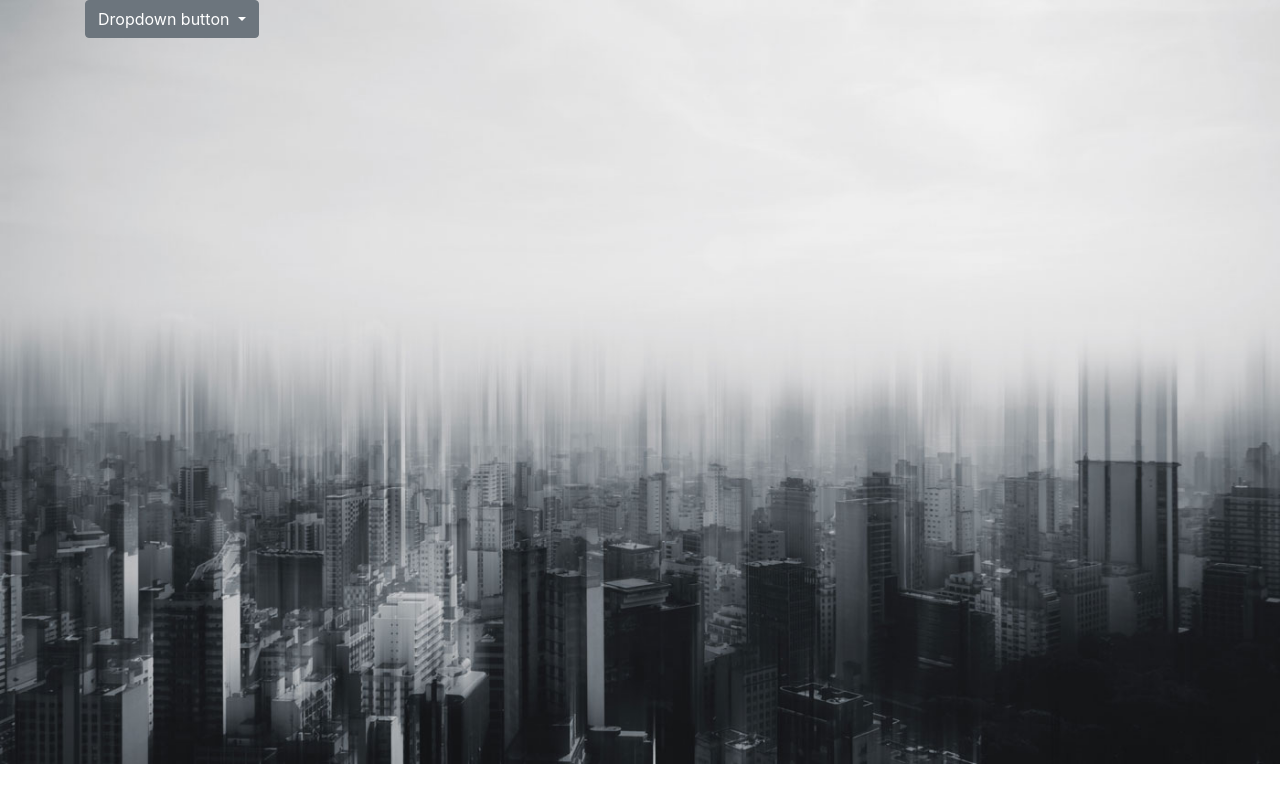
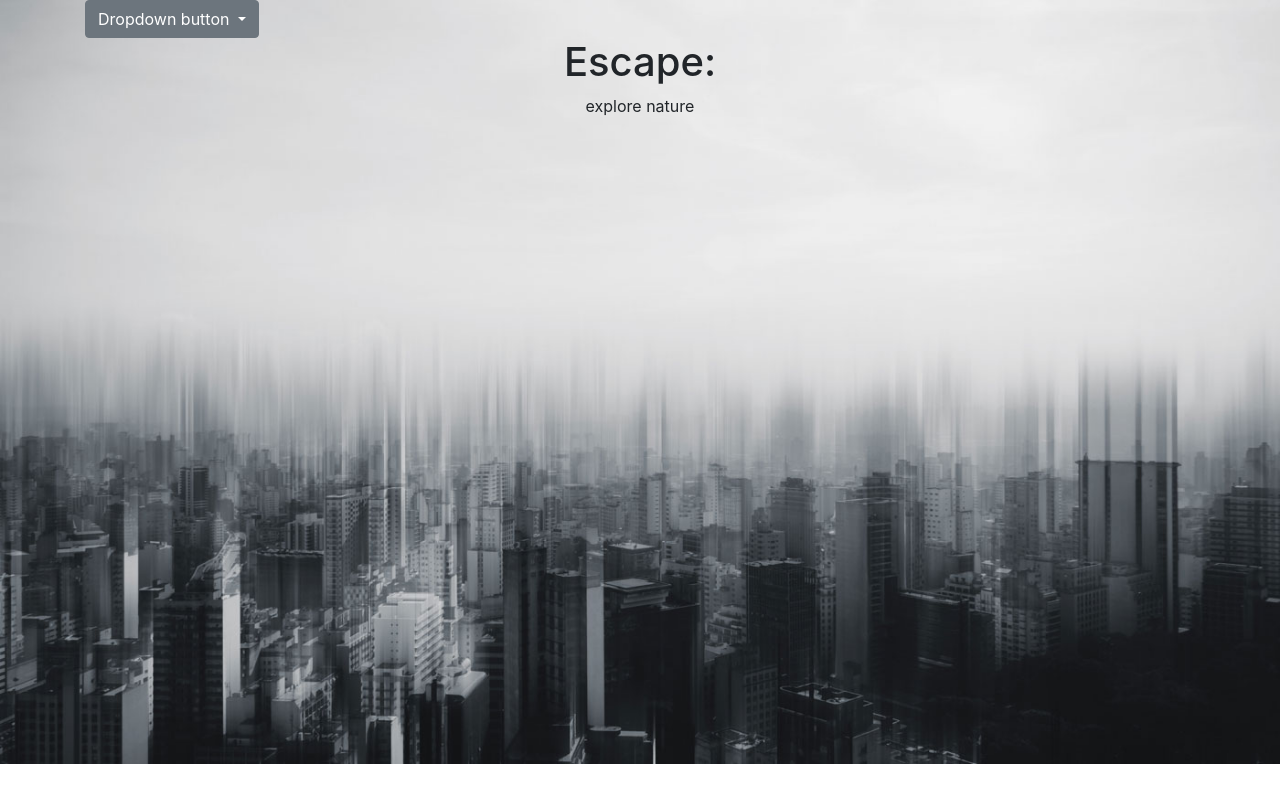
Before and after one commit to AVmachine/Project2, a plain HTML site: page index.html in a window 1280 px wide. Drawn offline with nearby package versions, Linux system fonts and the light colour scheme.

Commit message:
Added words
Still need to vertical center, then make it change words for other pages

```diff
--- a/index.html
+++ b/index.html
@@ -25,5 +25,11 @@
             <a class="dropdown-item" href="#"><img src="img/5.jpg" alt=" link five" onclick="changeBackground(5)"></a>
         </div>
       </div>
+      <div class="row">
+      <div class="col-12 align-self-center" >
+        <h1 class="text-center">Escape:</h1>
+        <p class="text-center">explore nature</p>
+      </div>
+    </div>
 </body>
 </html>
```
